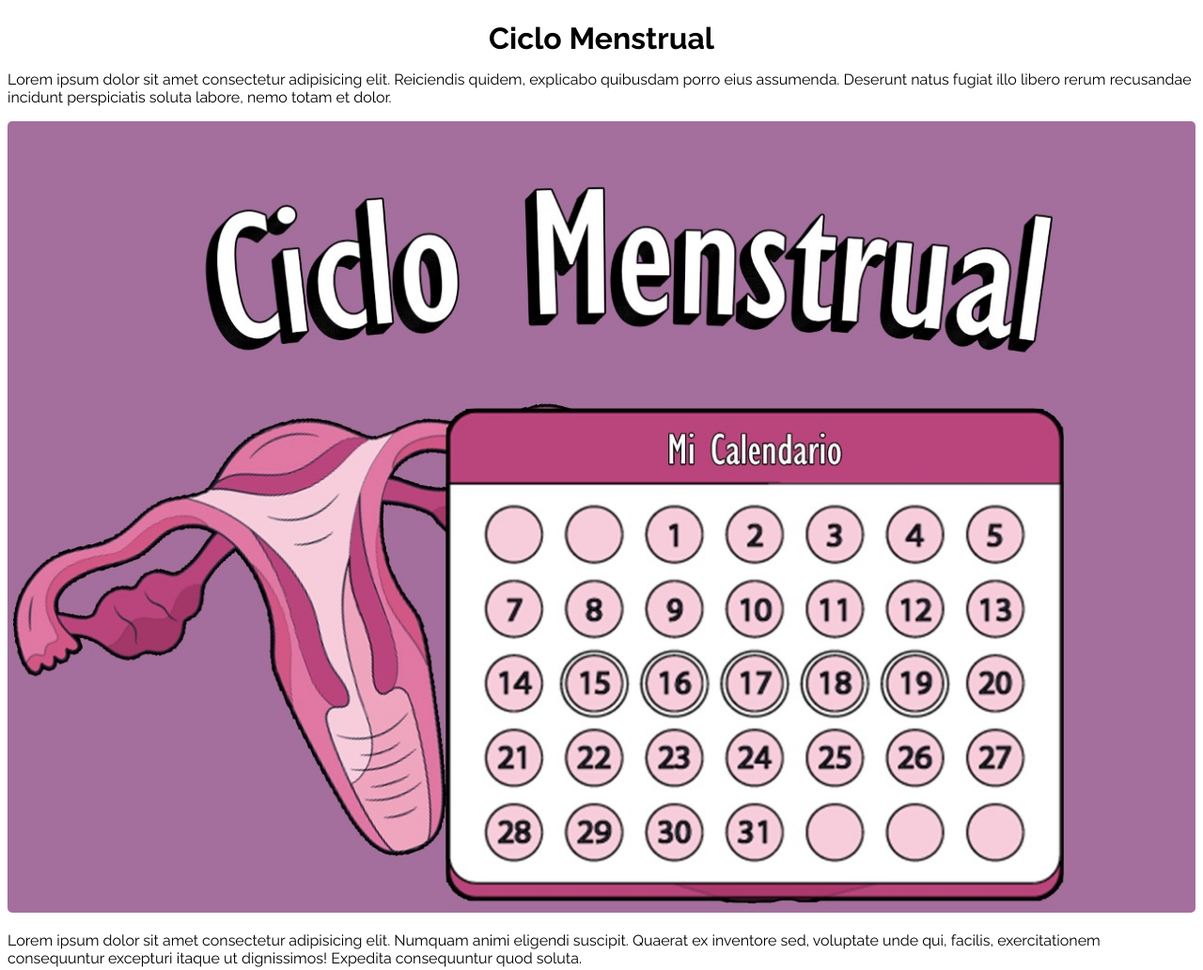
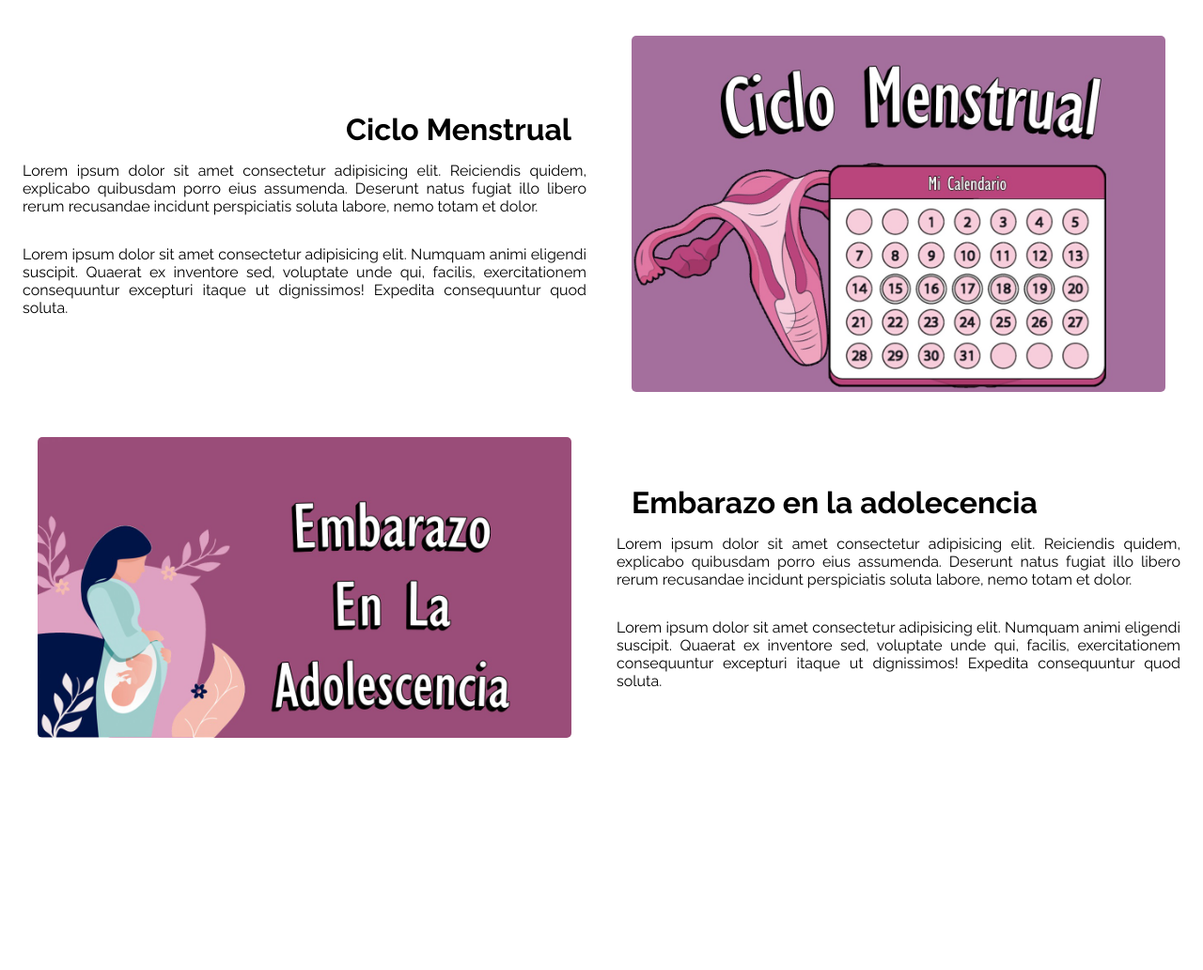
Before and after one commit to andr3ygy12/education, a plain HTML site: page index.html in a window 1280 px wide. Shown: the part 856-1888 px from the top of the page at 94% size. After the commit the page ends 1649 px from the top, so only its background shows below. Drawn offline with nearby package versions, Linux system fonts and the light colour scheme.

Commit message:
Responsive to Desktop 1020px

```diff
--- a/index.html
+++ b/index.html
@@ -38,38 +38,39 @@
 
         <section class="first-section sections" id="menstrual">
 
-            <h2>Ciclo Menstrual</h2>
 
-            <article class="text-main">
+            <article class="text-main text-main-right">
+                <h2 class="title-text">Ciclo Menstrual</h2>
                 <p>Lorem ipsum dolor sit amet consectetur adipisicing elit. Reiciendis quidem, explicabo quibusdam porro eius assumenda. Deserunt natus fugiat illo libero rerum recusandae incidunt perspiciatis soluta labore, nemo totam et dolor.</p>
+                <p>Lorem ipsum dolor sit amet consectetur adipisicing elit. Numquam animi eligendi suscipit. Quaerat ex inventore sed, voluptate unde qui, facilis, exercitationem consequuntur excepturi itaque ut dignissimos! Expedita consequuntur quod soluta.</p>
+            </article>
                 <article class="img-main">
                     <img src="./assets/images/uno.jpeg" alt="">
                 </article>
-                <p>Lorem ipsum dolor sit amet consectetur adipisicing elit. Numquam animi eligendi suscipit. Quaerat ex inventore sed, voluptate unde qui, facilis, exercitationem consequuntur excepturi itaque ut dignissimos! Expedita consequuntur quod soluta.</p>
-            </article>
         </section>
 
 
-        <section class="first-section sections" id="embarazo">
+        <section class="second-section sections" id="embarazo">
 
-            <h2>Embarazo en la adolecencia</h2>
 
-            <article class="text-main">
+            <article class="text-main text-main-left">
+                <h2 class="title-text">Embarazo en la adolecencia</h2>
                 <p>Lorem ipsum dolor sit amet consectetur adipisicing elit. Reiciendis quidem, explicabo quibusdam porro eius assumenda. Deserunt natus fugiat illo libero rerum recusandae incidunt perspiciatis soluta labore, nemo totam et dolor.</p>
-                <article class="img-main">
+                <p>Lorem ipsum dolor sit amet consectetur adipisicing elit. Numquam animi eligendi suscipit. Quaerat ex inventore sed, voluptate unde qui, facilis, exercitationem consequuntur excepturi itaque ut dignissimos! Expedita consequuntur quod soluta.</p>
+            </article>
+                <article class="img-main img-main-2">
                     <img src="./assets/images/dos.jpeg" alt="">
                 </article>
-                <p>Lorem ipsum dolor sit amet consectetur adipisicing elit. Numquam animi eligendi suscipit. Quaerat ex inventore sed, voluptate unde qui, facilis, exercitationem consequuntur excepturi itaque ut dignissimos! Expedita consequuntur quod soluta.</p>
-            </article>
+
         </section>
 
     </main>
 
-    <footer>
+    <!-- <footer>
 
         <h2></h2>
 
-    </footer>
+    </footer> -->
 
 </body>
 </html>
--- a/style.css
+++ b/style.css
@@ -23,7 +23,7 @@ img {
   /* position: sticky; */
   /* top: 1rem; */
   /* background-color: sandybrown; */
-    background-color: #9A4D79;
+  background-color: #9a4d79;
 }
 
 .nav-header,
@@ -55,7 +55,7 @@ img {
   width: 100%;
   height: 100vh;
   background-image: url("./assets/images/logo.png");
-  background-size:200% 100%;
+  background-size: 200% 100%;
   background-repeat: no-repeat;
   background-position: center;
 }
@@ -68,7 +68,6 @@ img {
   width: inherit;
   height: inherit;
   background-color: rgba(0, 0, 0, 0.4);
-
 }
 
 h1 {
@@ -77,27 +76,120 @@ h1 {
   text-align: center;
 }
 
-.first-section{
-    padding: .5rem;
+.first-section,
+.second-section{
+  padding: 0.5rem;
 }
 
-.first-section h2{
+.second-section{
+  padding-bottom: 0;
+}
+.first-section h2,
+.second-section h2{
   font-size: 2rem;
   text-align: center;
   margin: 1rem 1rem 0;
 }
 
-.sections img{
+.sections img {
   border-radius: 5px;
 }
 
-.icon-up{
+.icon-up {
   color: rgb(255, 117, 221);
   color: #984284;
   color: #333;
   position: fixed;
   bottom: 0;
   right: 0;
-    margin: .5rem;
+  margin: 0.5rem 0.5rem 0 ;
   font-size: 2rem;
 }
+
+@media screen and (min-width: 1020px) {
+  .icon-up{
+    font-size: 3rem;
+  }
+  .ul-nav{
+    justify-content: flex-start;
+  }
+  .link-item:hover{
+    text-decoration: underline;
+  }
+
+  .hero-image{
+    background-size: cover;
+  }
+  h1{
+    font-size: 10vw;
+  }
+
+  .sections{
+    margin-top: 2rem;
+    display: flex;
+    flex-flow: column nowrap;
+    justify-content: center;
+    align-items: center;
+    /* padding: 1rem; */
+  }
+
+  .first-section{
+    display: flex;
+    flex-flow: row nowrap;
+    width: 100%;
+    /* margin-left: auto;
+    margin-right: auto; */
+    justify-content: space-between;
+    padding: .5rem;
+
+  }
+
+  .img-main{
+    display: flex;
+    justify-content: center;
+    /* flex: 1 0 40%; */
+  }
+  .img-main img{
+    width: 90%;
+    height: 90%;
+  }
+
+  .second-section{
+    display: flex;
+    flex-flow: row-reverse nowrap;
+    width: 100%;
+    /* margin-left: auto;
+    margin-right: auto; */
+    justify-content: space-around;
+    padding: .5rem;
+  }
+
+  .text-main{
+    text-align: center;
+    flex: 0 0 50%;
+    padding: 1rem;
+  }
+
+  .text-main p{
+    text-align: justify;
+  }
+
+  .img-main-2{
+    display: flex;
+    flex-flow: row-reverse;
+  }
+
+  .text-main-right,
+  .text-main-left{
+    display: flex;
+    flex-flow: column nowrap;
+    justify-content: center;
+  }
+  .text-main-right{
+    align-items: flex-end;
+  }
+  .text-main-left{
+    align-items: flex-start;
+  }
+
+}
```
Lines whose indentation alone changed are shown as unchanged.
